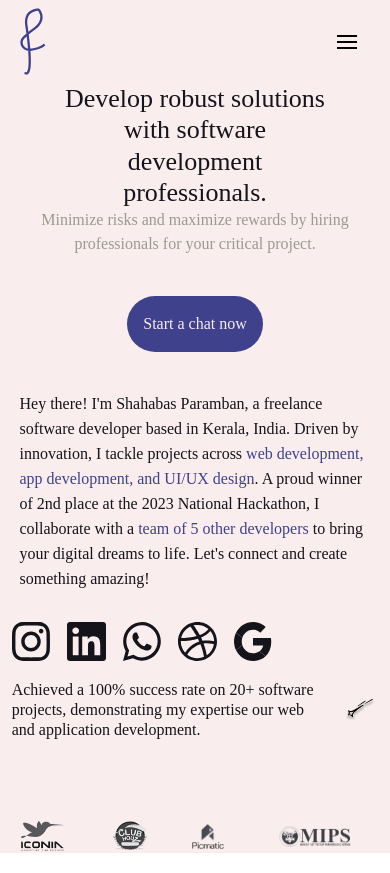
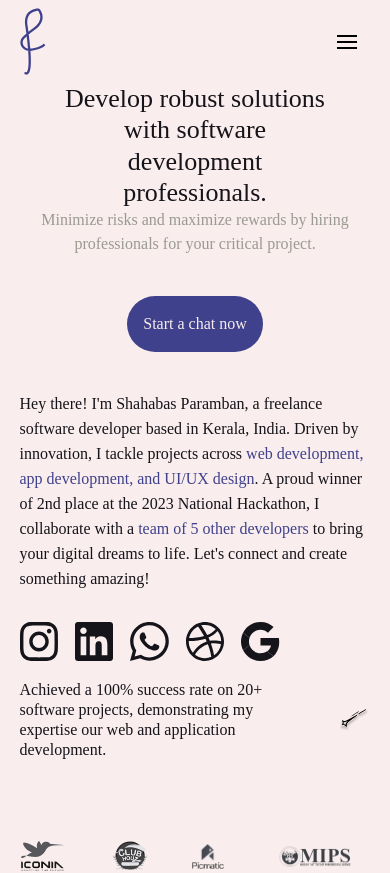
Before and after one commit to Shahabas008/Portfolio, a React (Vite) app: page / in a window 390 px wide. Built offline with nearby package versions, Linux system fonts and the light colour scheme; a web font is replaced by a local one.

Commit message:
Working on the responsiveness of main hero section.

```diff
--- a/src/pages/Home/components/MainHeroComponent.tsx
+++ b/src/pages/Home/components/MainHeroComponent.tsx
@@ -99,7 +99,7 @@ const MainHeroComponent = () => {
           </div>
 
           {/* social Media icons */}
-          <div className=" flex items-center justify-start mt-[8%] xl:pl-[5%] ml-[3%] lg:ml-[12%] xl:ml-[0%]">
+          <div className=" flex items-center justify-start mt-[8%]  xl:pl-[5%] ml-[5%] lg:ml-[12%] xl:ml-[0%]">
             {socialMediaIcons.map((items: any, index: number) => {
               return (
                 <div key={index} className="mr-[2%]">
@@ -112,7 +112,7 @@ const MainHeroComponent = () => {
           </div>
 
           {/* Paragraph */}
-          <div className="px-[3%] lg:px-[0] grid grid-cols-6 mt-[5%] lg:mt-[2%] lg:ml-[12%] xl:pl-[5%] xl:ml-[0%]">
+          <div className="px-[5%] lg:px-[0] grid grid-cols-6 mt-[5%] lg:mt-[2%] lg:ml-[12%] xl:pl-[5%] xl:ml-[0%]">
             <div className="col-span-5 lg:flex-none flex justify-center lg:justify-start lg:col-span-0 text-[16px] text-left font-[GilroyMedium] text-Black leading-[20px] ">
               Achieved a 100% success rate on 20+ software projects, demonstrating my expertise our web and application development.
             </div>
--- a/src/pages/Regular components/Navbar/NavBar.tsx
+++ b/src/pages/Regular components/Navbar/NavBar.tsx
@@ -79,9 +79,9 @@ const NavBar = () => {
                                 <div className="px-[20%] mt-[10%]">
                                     <div className=" border-2 text-center md:px-[24px] md:py-[12px] border-PrimaryColor rounded-[50px] font-[GilroySemiBold] text-[16px] text-PrimaryColor cursor-pointer hover:bg-PrimaryColor hover:text-White transition-colors duration-500">HIRE US</div>
                                 </div>
-                                <div className="mt-[2%] flex items-center justify-center">
+                                <div className="mt-[10%] flex items-center justify-center">
                                     <a href="https://www.instagram.com/_copy.and.paste/" target="_blank">
-                                        <img src={Insta} width={"80%"} alt="Social media icons" className="cursor-pointer" />
+                                        <img src={Insta} width={"50%"} alt="Social media icons" className="cursor-pointer" />
                                     </a>
                                     <div className="text-center  font-[cabinetBold] text-[12px] text-Black tracking-widest ">
                                         Copy&paste
```
